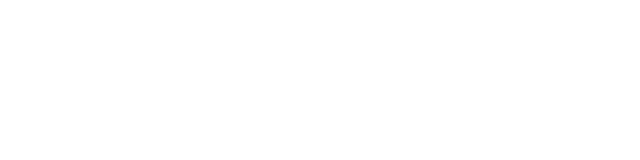
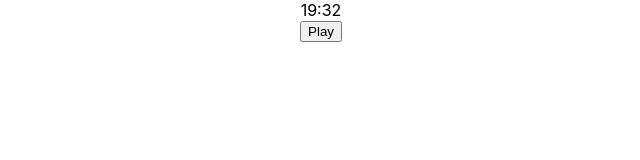
Before and after one commit to BetaPictoris/nook, a React (Create React App) app: page / in a window 1280 px wide. Shown: the top 160 px of the page, without its empty margins (319-959 px from the left). Built offline with nearby package versions, Linux system fonts and the light colour scheme.

Commit message:
Added main player and clock

```diff
--- a/src/App.js
+++ b/src/App.js
@@ -1,8 +1,20 @@
 import './styles/App.css';
+
+import Player from './comps/Player'
+import Clock from './comps/Clock'
+
+var base = 'https://cdn.ozx.me/ac'
+var game = 'new-horizons'
+var weather = 'clear'
+var hour = new Date().getHours()
+var url = `${base}/${game}/${weather}/${hour}.ogg`
+
 
 function App() {
   return (
     <div className="App">
+      <Clock />
+      <Player url={url}></Player>
     </div>
   );
 }
--- /dev/null
+++ b/src/comps/Clock.js
@@ -0,0 +1,11 @@
+export default function Clock() {
+    const date = new Date();
+    var hour = date.getHours();
+    var min = date.getMinutes();
+
+    return (
+        <div className="Clock">
+            {hour}:{min}
+        </div>
+    )
+}
--- /dev/null
+++ b/src/comps/Player.js
@@ -0,0 +1,23 @@
+export default function Player(props) {
+    function playAudio() {
+        var audioPlayer = document.getElementById('audio');
+
+        if (audioPlayer.paused) {
+            audioPlayer.play()
+        } else {
+            audioPlayer.pause()
+        }
+    }
+
+    return (
+        <div className="Player">
+            <audio id="audio" controls="" loop>
+                <source id="oggSource" src={props.url} type="audio/ogg"></source>
+            </audio>
+
+            <button className="mediaControl" onClick={playAudio}>
+                Play
+            </button>
+        </div>
+    );
+}
```
